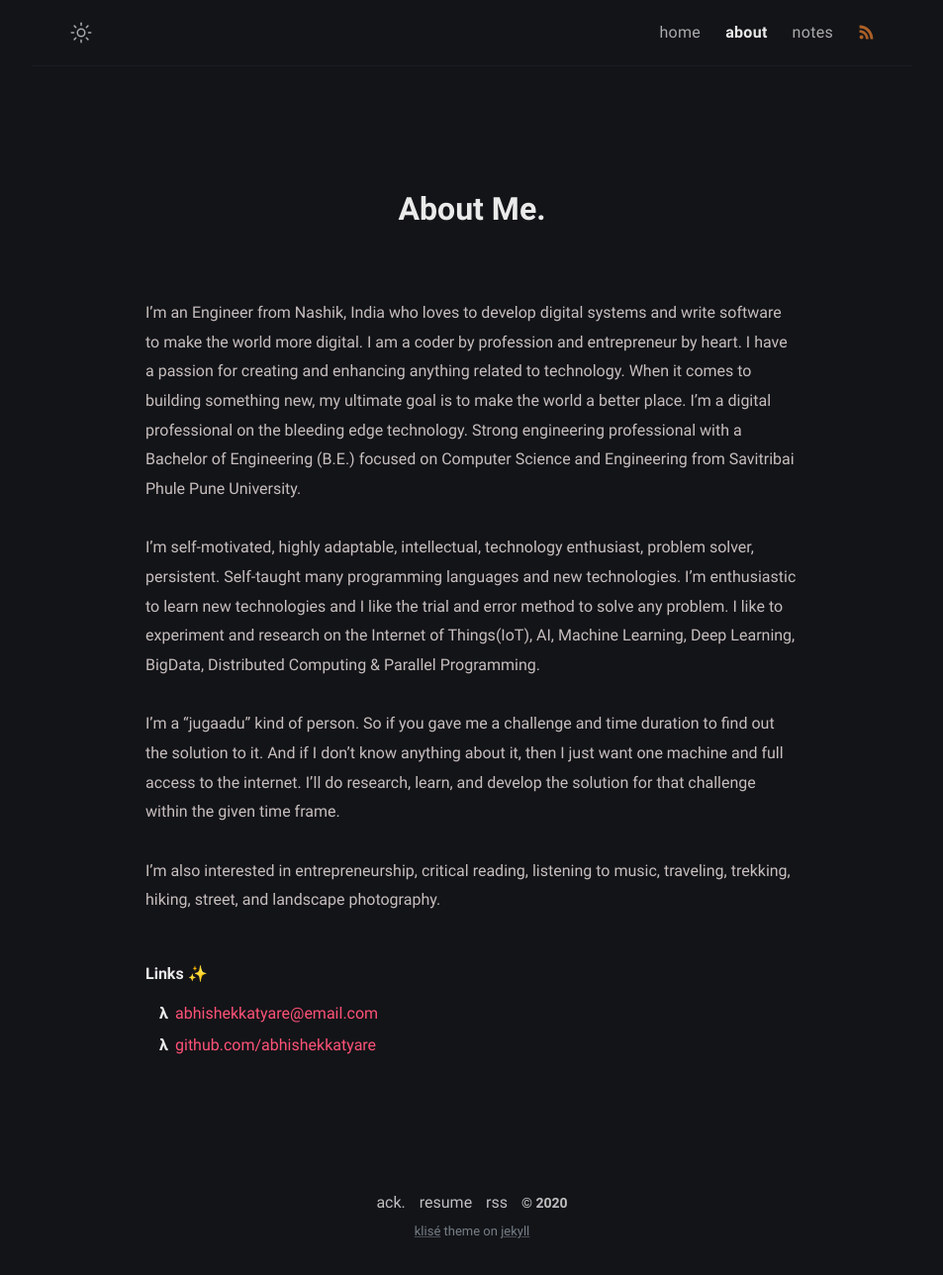
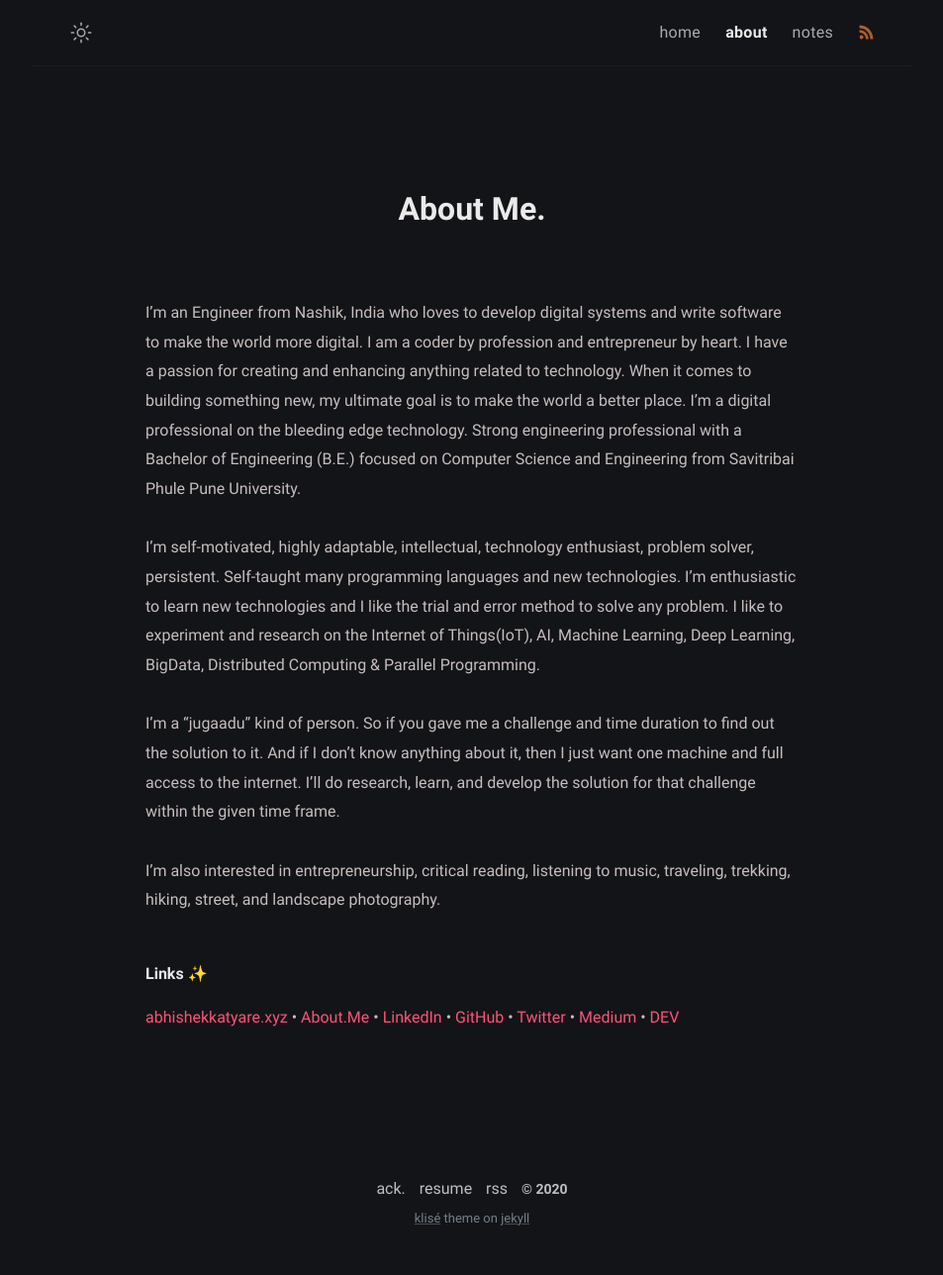
Before and after one commit to abhishekkatyare/akwebsite, a Jekyll site: the page built from about.md, in a window 1280 px wide. Shown: the whole page at 99% size, without its empty margins (163-1116 px from the left). Built offline with Jekyll 4.4.1, drawn with Linux system fonts in a browser that asks for light colours.

Commit message:
Update about.md

```diff
--- a/about.md
+++ b/about.md
@@ -17,5 +17,12 @@ I’m also interested in entrepreneurship, critical reading, listening to music,
 
 ##### Links ✨
 
-- [{{ site.author.email }}](mailto:abhishekkatyare@gmail.com)
-- [github.com/{{ site.author.github }}](http://github.com/abhishekkatyare)
+[//]: <> - [{{ site.author.email }}](mailto:abhishekkatyare@gmail.com)
+[//]: <> - [github.com/{{ site.author.github }}](http://github.com/abhishekkatyare)
+[abhishekkatyare.xyz](https://www.abhishekkatyare.xyz/) •
+[About.Me](https://about.me/abhishekkatyare) •
+[LinkedIn](http://www.linkedin.com/in/abhishekkatyare) •
+[GitHub](https://github.com/abhishekkatyare) •
+[Twitter](https://twitter.com/AbhishekKatyare) •
+[Medium](https://medium.com/@abhishekkatyare) •
+[DEV](https://dev.to/abhishekkatyare)
```
